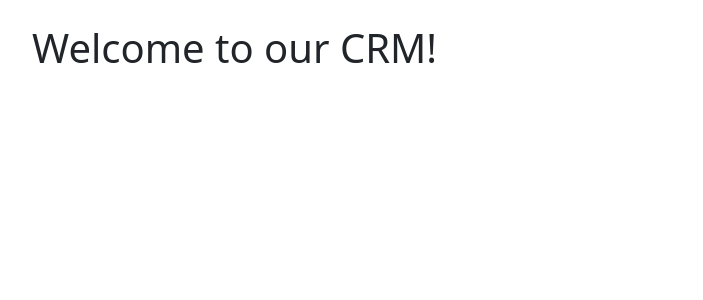
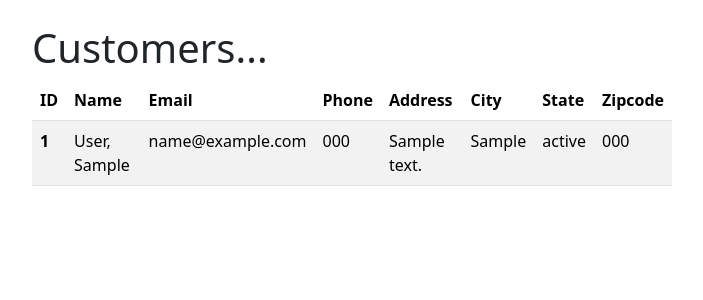
Before and after one commit to matisanchz/Django-CRM, a Django app: page / in a window 1280 px wide. Shown: the part 56-356 px from the top of the page, without its empty margins (288-991 px from the left). Run offline with Django 5.2, Linux system fonts and the light colour scheme; a user stored in the database is signed in; tables that the repository leaves empty hold one stand-in row (values such as "Sample post").

Commit message:
Customer table

```diff
--- a/crm/website/templates/home.html
+++ b/crm/website/templates/home.html
@@ -5,7 +5,40 @@
 
     {% if user.is_authenticated%}
 
-    <h1>Welcome to our CRM!</h1>
+      <h1>Customers...</h1>
+
+      {% if records %}
+
+      <table class="table table-striped table-hover">
+        <thead>
+          <tr>
+            <th scope="col">ID</th>
+            <th scope="col">Name</th>
+            <th scope="col">Email</th>
+            <th scope="col">Phone</th>
+            <th scope="col">Address</th>
+            <th scope="col">City</th>
+            <th scope="col">State</th>
+            <th scope="col">Zipcode</th>
+          </tr>
+        </thead>
+        <tbody>
+          {% for record in records %}
+            <tr>
+              <th scope="row">{{record.id}}</th>
+              <td>{{record.last_name}}, {{record.first_name}}</td>
+              <td>{{record.email}}</td>
+              <td>{{record.phone}}</td>
+              <td>{{record.address}}</td>
+              <td>{{record.city}}</td>
+              <td>{{record.state}}</td>
+              <td>{{record.zipcode}}</td>
+            </tr>
+          {% endfor %}
+        </tbody>
+      </table>
+
+      {% endif %}
 
     {% else %}
 
--- a/crm/website/views.py
+++ b/crm/website/views.py
@@ -2,8 +2,11 @@ from django.shortcuts import render, redirect
 from django.contrib.auth import authenticate, login,logout
 from django.contrib import messages
 from .forms import SignUpForm
+from .models import Record
 
 def home(request):
+    records = Record.objects.all()
+
     #Check login
     if request.method == 'POST':
         username = request.POST['username']
@@ -17,7 +20,7 @@ def home(request):
             messages.success(request, 'There was an error loggin in')
             return redirect('home')
     else:
-        return render(request, 'home.html', {})
+        return render(request, 'home.html', {'records': records})
 
 def register_user(request):
     if request.method == 'POST':
```
